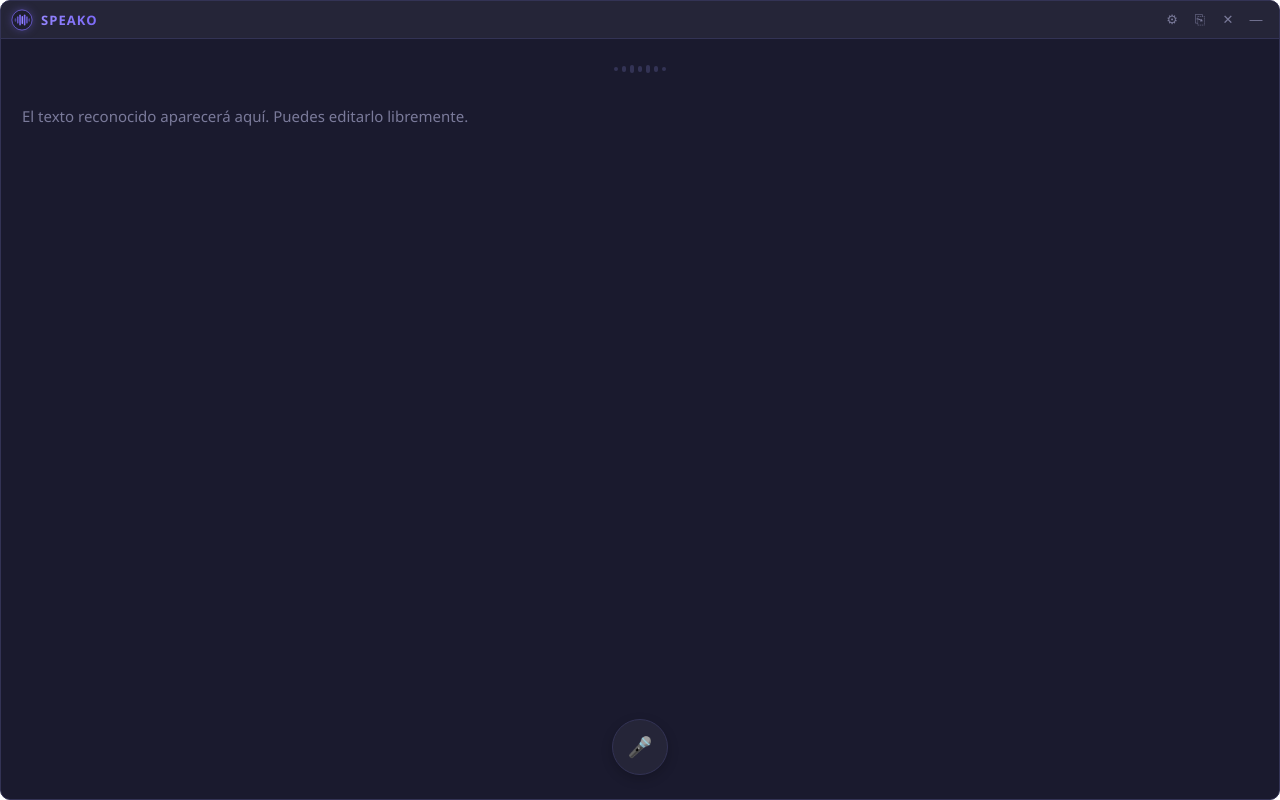
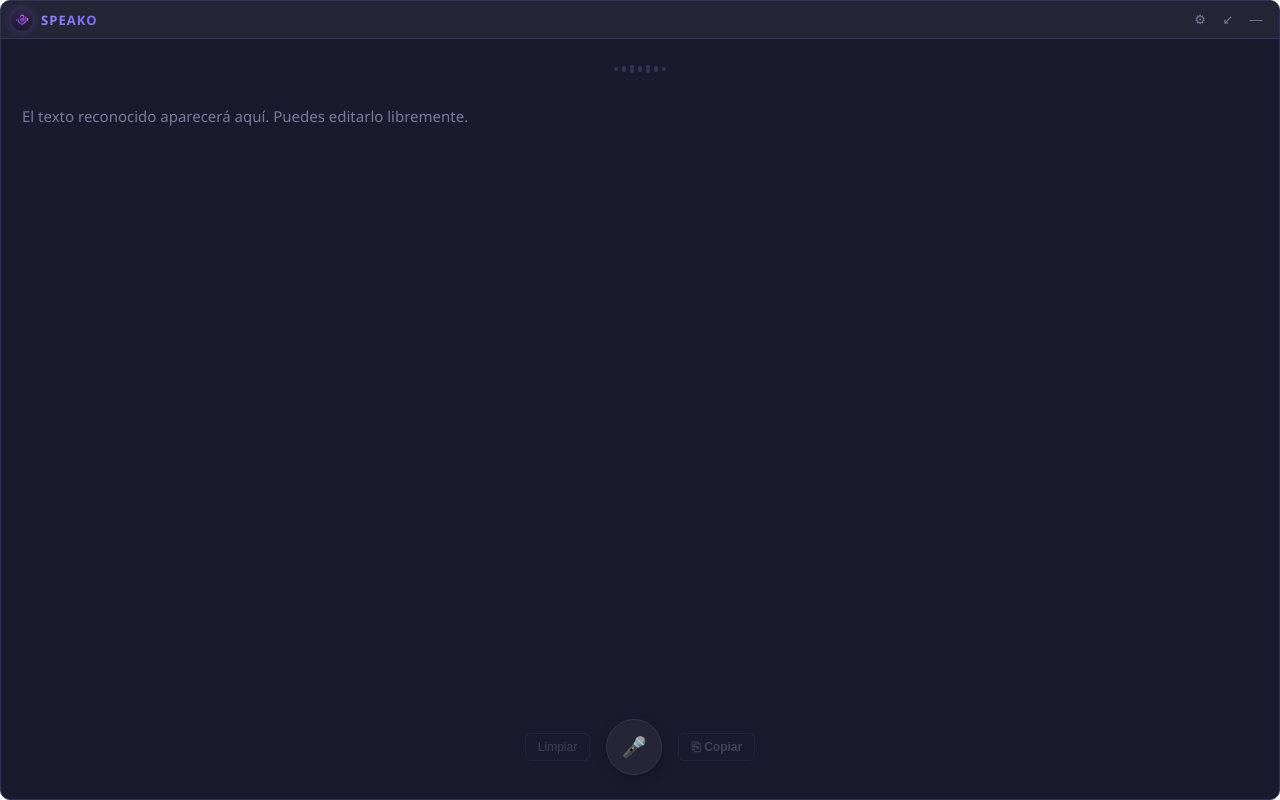
Before and after one commit to JuanCamacho198/SPEAKO, a React (Vite) app: page / in a window 1280 px wide. Built offline with nearby package versions, Linux system fonts and the light colour scheme.

Commit message:
feat: implement mini mode with auto-minimize feature and enhance UI components

```diff
--- a/src/App.css
+++ b/src/App.css
@@ -44,11 +44,83 @@ body,
   overflow: hidden;
   user-select: none;
   animation: app-enter 0.25s var(--ease) both;
+  transition: all 0.3s var(--ease);
 }
+
+/* ─── Mini Mode ──────────────────────────────────────────────────────── */
+.app.mini-mode {
+  border-radius: 50%;
+  border: 2px solid var(--accent);
+  background: var(--bg-surface);
+  justify-content: center;
+  align-items: center;
+  box-shadow: 0 4px 12px rgba(0,0,0,0.4);
+  cursor: pointer;
+}
+
+.mini-widget {
+  display: flex;
+  justify-content: center;
+  align-items: center;
+  width: 100%;
+  height: 100%;
+  font-size: 24px;
+  color: var(--accent);
+  transition: transform 0.2s var(--ease);
+  /* Make the whole widget draggable natively */
+  -webkit-app-region: drag;
+}
+
+.mini-widget:hover {
+  transform: scale(1.1);
+}
+
+.mini-widget.listening {
+  background: linear-gradient(135deg, #5a4fd4, #7c6af7);
+  color: white;
+  border-radius: 50%;
+  animation: btn-pulse 1.5s ease-in-out infinite;
+}
+
+.mini-widget-btn {
+  background: none;
+  border: none;
+  width: 100%;
+  height: 100%;
+  display: flex;
+  justify-content: center;
+  align-items: center;
+  cursor: pointer;
+  font-size: 28px;
+  color: inherit;
+}
+.mini-widget-btn img {
+  pointer-events: none;
+}
+
 
 /* ─── Transparent window reset ────────────────────────────────────────── */
 body {
   background: transparent !important;
+}
+
+/* ─── Scrollbar Customization ───────────────────────────────────────── */
+::-webkit-scrollbar {
+  width: 8px;
+  height: 8px;
+}
+
+::-webkit-scrollbar-track {
+  background: transparent;
+}
+
+::-webkit-scrollbar-thumb {
+  background: var(--border);
+  border-radius: 4px;
+}
+
+::-webkit-scrollbar-thumb:hover {
+  background: var(--text-muted);
 }
 
 @keyframes app-enter {
@@ -338,8 +410,64 @@ body {
   display: flex;
   justify-content: center;
   align-items: center;
+  gap: 16px;
   margin-top: auto;
   padding-bottom: 8px;
+}
+
+.btn-secondary {
+  background: transparent;
+  color: var(--text-muted);
+  border: 1px solid var(--border);
+  padding: 6px 12px;
+  border-radius: 6px;
+  font-size: 12px;
+  cursor: pointer;
+  transition: all 0.2s var(--ease);
+}
+
+.btn-secondary:hover:not(:disabled) {
+  background: var(--border);
+  color: var(--text);
+}
+
+.btn-secondary:disabled {
+  opacity: 0.4;
+  cursor: not-allowed;
+}
+
+.btn-copy {
+  background: rgba(124, 106, 247, 0.15);
+  color: var(--accent);
+  border: 1px solid var(--accent);
+  padding: 6px 12px;
+  border-radius: 6px;
+  font-size: 12px;
+  font-weight: bold;
+  cursor: pointer;
+  transition: all 0.2s var(--ease);
+  display: flex;
+  align-items: center;
+  gap: 6px;
+}
+
+.btn-copy:hover:not(:disabled) {
+  background: var(--accent);
+  color: white;
+}
+
+.btn-copy:disabled {
+  opacity: 0.4;
+  cursor: not-allowed;
+  border-color: var(--border);
+  color: var(--text-muted);
+  background: transparent;
+}
+
+.btn-copy.success {
+  background: #28a745;
+  color: white;
+  border-color: #28a745;
 }
 
 .btn-mic {
--- a/src/App.tsx
+++ b/src/App.tsx
@@ -1,10 +1,9 @@
-import { useState, useRef, useCallback } from "react";
+import { useState, useRef, useCallback, useEffect } from "react";
 import { invoke } from "@tauri-apps/api/core";
-import { getCurrentWindow } from "@tauri-apps/api/window";
+import { getCurrentWindow, LogicalSize } from "@tauri-apps/api/window";
 import { TranscriptOutput } from "./components/TextInput";
 import { RecognitionControls } from "./components/VoiceControls";
 import { SpeechEngine, isSTTSupported } from "./components/SpeechEngine";
-import logoUrl from "./assets/logo.svg";
 import "./App.css";
 
 export default function App() {
@@ -18,10 +17,26 @@ export default function App() {
   const [error, setError] = useState<string | null>(null);
 
   const [copied, setCopied] = useState(false);
+  const [isMiniMode, setIsMiniMode] = useState(false);
 
   const engineRef = useRef<SpeechEngine | null>(null);
   // Track if user manually stopped listening (to distinguish from auto-end in continuous mode)
   const manualStopRef = useRef(false);
+
+  // Auto-minimize after 10 seconds of inactivity (empty text and not listening)
+  useEffect(() => {
+    let timeoutId: ReturnType<typeof setTimeout>;
+
+    if (!isListening && !transcript.trim() && !isMiniMode) {
+      timeoutId = setTimeout(() => {
+        toggleMiniMode();
+      }, 15000); // 15 seconds
+    }
+
+    return () => {
+      if (timeoutId) clearTimeout(timeoutId);
+    };
+  }, [isListening, transcript, isMiniMode]);
 
   const startListening = useCallback(() => {
     // Reset manual stop flag for a fresh run
@@ -98,28 +113,58 @@ export default function App() {
     invoke("hide_window").catch(() => {});
   }
 
+  async function toggleMiniMode() {
+    const win = getCurrentWindow();
+    if (!isMiniMode) {
+      // Resize to a small square for the widget
+      await win.setSize(new LogicalSize(70, 70));
+      setIsMiniMode(true);
+    } else {
+      // Restore original size
+      await win.setSize(new LogicalSize(380, 420));
+      setIsMiniMode(false);
+    }
+  }
+
+  // Handle generic app drag
+  const handleAppDrag = (e: React.PointerEvent) => {
+    const target = e.target as HTMLElement;
+    const isInteractive = ['button', 'textarea', 'input', 'select', 'option'].includes(target.tagName.toLowerCase());
+    if (!isInteractive) {
+      getCurrentWindow().startDragging();
+    }
+  };
+
   // Waveform bar heights — animated while listening
   const bars = isListening
     ? [0.4, 0.7, 1, 0.6, 1, 0.7, 0.4]
     : [0.2, 0.3, 0.4, 0.3, 0.4, 0.3, 0.2];
   const BAR_MAX_H = 20;
 
+  if (isMiniMode) {
+    return (
+      <div
+        className={`app mini-mode ${isListening ? 'listening' : ''}`}
+        onPointerDown={handleAppDrag}
+      >
+        <button
+          className="mini-widget-btn"
+          onClick={toggleMiniMode}
+          title="Expandir"
+        >
+          {isListening ? "🎤" : <img src="/logo.png" width={32} alt="logo" style={{borderRadius: '50%'}} />}
+        </button>
+      </div>
+    );
+  }
+
   return (
-    <div className="app" data-tauri-drag-region>
+    <div className="app" onPointerDown={handleAppDrag}>
       {/* Titlebar */}
-      <div
-        className="titlebar"
-        data-tauri-drag-region
-        onPointerDown={(e) => {
-          // Avoid dragging if a button inside the titlebar was clicked
-          if ((e.target as HTMLElement).tagName.toLowerCase() !== 'button') {
-            getCurrentWindow().startDragging();
-          }
-        }}
-      >
-        <div className="titlebar-left" data-tauri-drag-region>
-          <img src={logoUrl} className="titlebar-logo" alt="" />
-          <span className="titlebar-title" data-tauri-drag-region>
+      <div className="titlebar">
+        <div className="titlebar-left">
+          <img src="/logo.png" className="titlebar-logo" style={{borderRadius: '50%'}} alt="" />
+          <span className="titlebar-title">
             Speako
           </span>
         </div>
@@ -132,22 +177,17 @@ export default function App() {
             ⚙
           </button>
           <button
-            className={`icon-btn${copied ? " text-success" : ""}`}
-            title="Copiar texto"
-            onClick={handleCopy}
-            disabled={!transcript.trim()}
+            className="icon-btn"
+            title="Modo Mini Widget"
+            onClick={toggleMiniMode}
           >
-            {copied ? "✓" : "⎘"}
+            ↙
           </button>
           <button
-            className="icon-btn"
-            title="Limpiar"
-            onClick={handleClear}
-            disabled={!transcript && !isListening}
+            className="icon-btn close-btn"
+            onClick={handleClose}
+            title="Ocultar a la bandeja"
           >
-            ✕
-          </button>
-          <button className="icon-btn close-btn" onClick={handleClose} title="Ocultar">
             —
           </button>
         </div>
@@ -198,8 +238,17 @@ export default function App() {
           />
         </div>
 
-        {/* Minimalist Action Button */}
+        {/* Bottom Actions */}
         <div className="actions">
+          <button
+            className="btn-secondary"
+            onClick={handleClear}
+            disabled={!transcript && !isListening}
+            title="Borrar texto"
+          >
+            Limpiar
+          </button>
+
           <button
             className={`btn-mic${isListening ? " btn-mic--listening" : ""}`}
             onClick={isListening ? stopListening : startListening}
@@ -207,6 +256,15 @@ export default function App() {
           >
             {isListening ? "⏹" : "🎤"}
           </button>
+
+          <button
+            className={`btn-copy ${copied ? "success" : ""}`}
+            title="Copiar texto"
+            onClick={handleCopy}
+            disabled={!transcript.trim()}
+          >
+            {copied ? "✓ ¡Copiado!" : "⎘ Copiar"}
+          </button>
         </div>
       </div>
     </div>
```
Also changed, not shown: public/logo.png (added), 1 other file (tests, documents, lock files or other folders).
